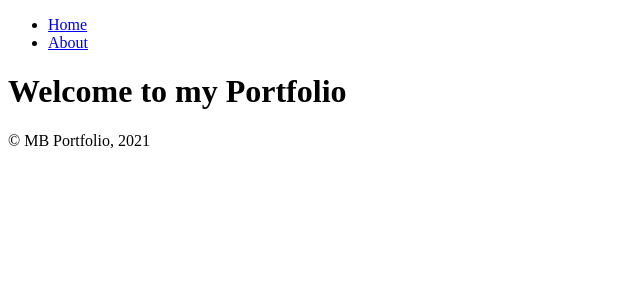
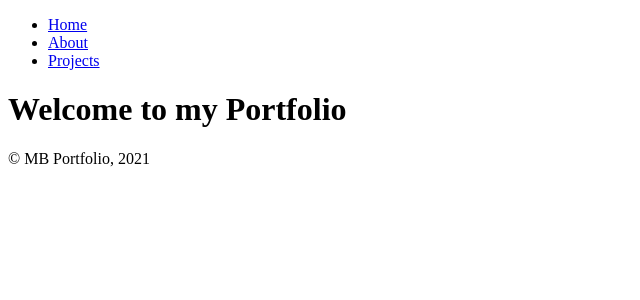
Before and after one commit to mattbertrand/mb-portfolio-client, a React (Create React App) app: page / in a window 1280 px wide. Shown: the top 300 px of the page, without its empty margins (0-640 px from the left). Built offline with nearby package versions, Linux system fonts and the light colour scheme.

Commit message:
added a post route and a project link to NavBar

```diff
--- a/src/App.js
+++ b/src/App.js
@@ -4,6 +4,7 @@ import NavBar from './components/NavBar'
 import Footer from './components/Footer'
 import Home from './components/Home'
 import About from './components/About'
+import PostList from './components/PostList'
 import ErrorPage from './components/ErrorPage'
 
 
@@ -15,6 +16,7 @@ class App extends Component {
         <Switch>
           <Route exact path="/" component={ Home } />
           <Route exact path="/about" component={ About } />
+          <Route exact path="/posts" component={ PostList } />
           <Route  component={ ErrorPage } />
         </Switch>
         <Footer />
--- a/src/components/NavBar.js
+++ b/src/components/NavBar.js
@@ -8,6 +8,7 @@ class NavBar extends Component {
                 <ul>
                     <li><Link to="/">Home</Link></li>
                     <li><Link to="/about">About</Link></li>
+                    <li><Link to="/posts">Projects</Link></li>
                 </ul>
             </div>
         )
```
